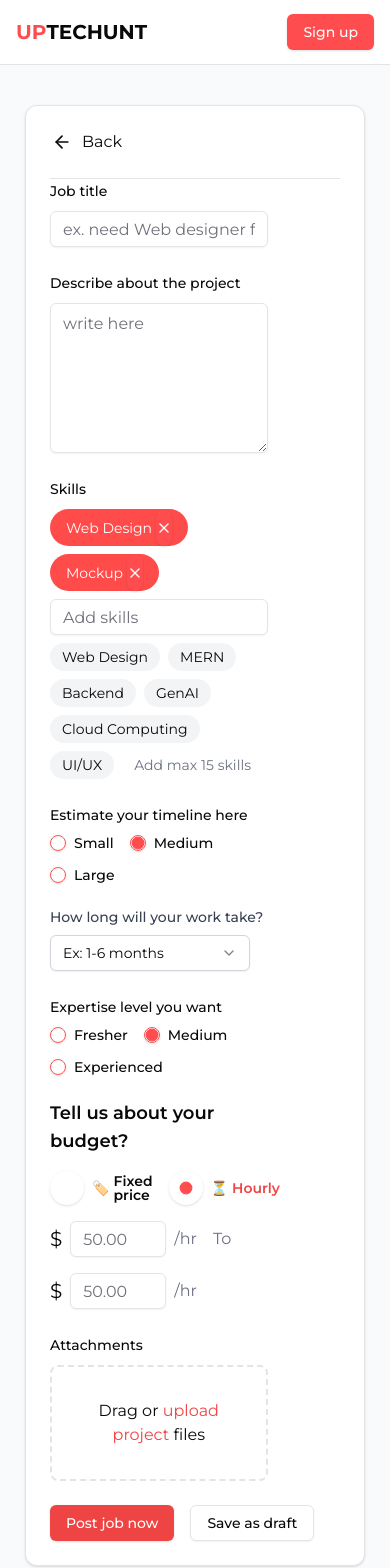
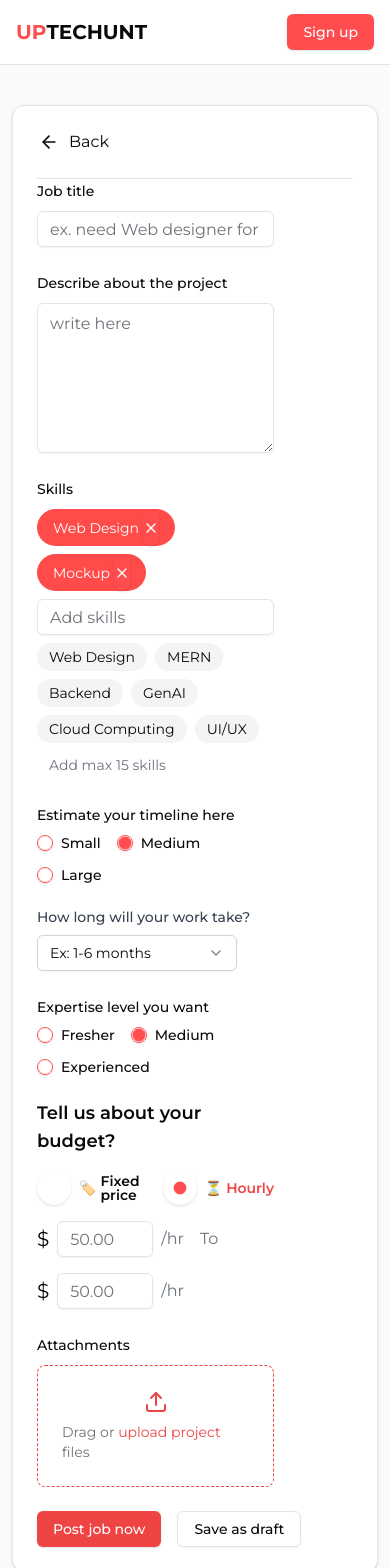
Before and after one commit to Chiragbisht/gigkraft1, a Next.js app: page /post in a window 390 px wide. Shown: the top 1568 px of the page. Built offline with nearby package versions, Linux system fonts and the light colour scheme.

Commit message:
feature: build listed features

```diff
--- a/components/contractPage/contract.tsx
+++ b/components/contractPage/contract.tsx
@@ -1,7 +1,7 @@
 "use client";
 
 import { useState } from "react";
-import { ArrowLeft } from "lucide-react";
+import { ArrowLeft, Upload } from "lucide-react";
 import { Button } from "@/components/ui/button";
 import { Card, CardContent } from "@/components/ui/card";
 import { Input } from "@/components/ui/input";
@@ -18,12 +18,19 @@ import Months from "./jobPosting/months";
 
 export default function JobPostingForm() {
   const [skills, setSkills] = useState<string[]>(["Web Design", "Mockup"]);
+  const [files, setFiles] = useState<File[]>([]);
+
+  const handleFileChange = (event: React.ChangeEvent<HTMLInputElement>) => {
+    if (event.target.files) {
+      setFiles(Array.from(event.target.files));
+    }
+  };
 
   return (
     <div
-      className={`${montserrat.className} min-h-screen bg-gray-50 py-10 font-montserrat`}
+      className={`${montserrat.className} min-h-screen bg-gray-50 py-10 font-montserrat lg:px-0 px-3 `}
     >
-      <Card className="mx-auto lg:max-w-5xl max-w-[340px] md:max-w-[580px] sm:max-w-[480px] w-full">
+      <Card className="mx-auto max-w-5xl w-full">
         <CardContent className="p-6">
           <button className="flex items-center space-x-2 mb-6">
             <ArrowLeft className="h-5 w-6" />
@@ -60,8 +67,8 @@ export default function JobPostingForm() {
                 <TimelineInput />
 
                 <div className="space-y-2">
-                 {/* <Label>How long your work take?</Label> */}
-                 <Months/>
+                  {/* <Label>How long your work take?</Label> */}
+                  <Months />
                 </div>
 
                 <ExpertiseInput />
@@ -69,17 +76,28 @@ export default function JobPostingForm() {
                 <BudgetInput />
 
                 <div className="space-y-2">
-                  <Label>Attachments</Label>
-                  <div className="border-2 border-dashed rounded-lg p-8 text-center">
-                    <p>
+                  <label className="text-sm font-medium">Attachments</label>
+                  <label className="flex flex-col items-center justify-center rounded-lg border border-dashed border-destructive p-6 cursor-pointer hover:bg-gray-100">
+                    <Upload className="h-6 w-6 text-destructive mb-2" />
+                    <p className="text-sm text-muted-foreground">
                       Drag or{" "}
-                      <label className="text-red-500 cursor-pointer">
-                        upload project
-                        <input type="file" className="hidden" multiple />
-                      </label>{" "}
+                      <span className="text-destructive">upload project</span>{" "}
                       files
                     </p>
-                  </div>
+                    <input
+                      type="file"
+                      multiple
+                      className="hidden"
+                      onChange={handleFileChange}
+                    />
+                  </label>
+                  {files.length > 0 && (
+                    <div className="mt-2 text-sm text-gray-600">
+                      {files.map((file, index) => (
+                        <p key={index}>{file.name}</p>
+                      ))}
+                    </div>
+                  )}
                 </div>
 
                 <div className="flex justify-between items-center">
@@ -97,17 +115,6 @@ export default function JobPostingForm() {
                 </div>
               </form>
             </div>
-
-            <div className="col-span-2 justify-center mt-8">
-              {/* <div className="flex flex-col items-center space-y-2">
-                <button className="bg-[#FF4C4A] text-white font-semibold py-2 px-4 rounded-full">
-                  Create contract
-                </button>
-                <button className="border border-gray-400 text-gray-700 font-semibold py-2 px-4 rounded-full">
-                  Cancel contract
-                </button>
-              </div> */}
-            </div>
           </div>
         </CardContent>
       </Card>
--- a/components/homePage/header/heading.tsx
+++ b/components/homePage/header/heading.tsx
@@ -1,5 +1,7 @@
+"use client";
 import { montserrat } from "@/app/fonts/font";
 import { Button } from "@/components/ui/button";
+import { useRouter } from "next/navigation";
 import React from "react";
 
 interface HeadingProps {
@@ -8,6 +10,10 @@ interface HeadingProps {
 }
 
 const Heading = ({ userName, UserType }: HeadingProps) => {
+  const router = useRouter();
+  const handlePostJob = () => {
+    router.push(`/post`);
+  };
   return (
     <div className="w-full justify-between items-center flex flex-row px-4 sm:px-6 lg:px-0">
       <p className={`${montserrat.className} text-[20px] font-[400] text-black`}>
@@ -15,7 +21,7 @@ const Heading = ({ userName, UserType }: HeadingProps) => {
       </p>
 
       {UserType !== "Freelancer" && (
-        <Button className="bg-primary text-white hover:bg-primary/90 rounded-full h-[35px]">
+        <Button onClick={handlePostJob} className="bg-primary text-white hover:bg-primary/90 rounded-full h-[35px]">
           <span className={`${montserrat.className} text-[12px] font-[700] text-white`}>
             Post a New Job
           </span>
```
